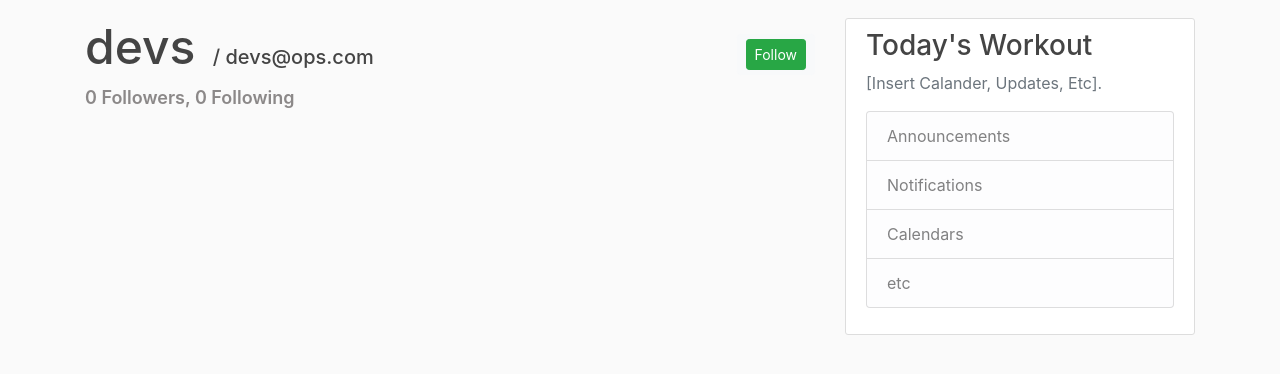
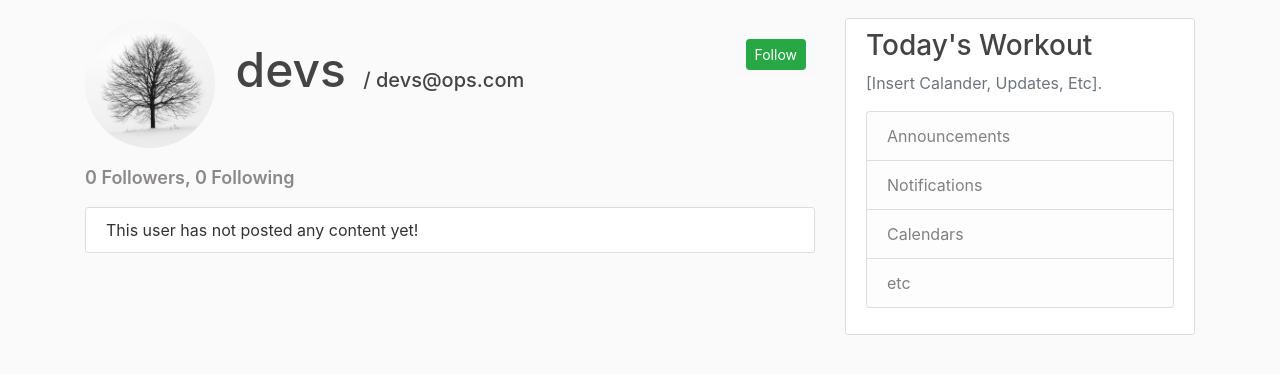
Before and after one commit to BenRushin/CS1530Chisel, a Flask app: a page that uses chisel/templates/user_posts.html in a window 1280 px wide. Shown: the part 62-436 px from the top of the page. Run offline with Flask 2, Linux system fonts and the light colour scheme; a user stored in the database is signed in; data comes from the database, SQL or seed files in the repository; both versions use the stored data as it was after the commit; some libraries are stand-ins or nearby versions.

Commit message:
added profile pic in search and profile page

```diff
--- a/chisel/static/dashboard.css
+++ b/chisel/static/dashboard.css
@@ -48,6 +48,12 @@ body {
   .article-img {
     height: 65px;
     width: 65px;
+    margin-right: 16px;
+  }
+
+  .profile-img {
+    height: 130px;
+    width: 130px;
     margin-right: 16px;
   }
 
--- a/chisel/templates/connect.html
+++ b/chisel/templates/connect.html
@@ -23,6 +23,7 @@
 
             <div class="media-body">
               <div class="article-metadata">
+                <img class="rounded-circle article-img" src="{{ url_for('static', filename='images/profile_pics/' + customer.image_file) }}">
                 <large class="search-username">{{customer.username  }}</large>
                 <small class="text-muted">/ {{customer.email }}</small>
                 <a class="mr-2 btn btn-info btn-sm pull-right" href="{{ url_for('user_posts', username=customer.username) }}">View Profile</a>
--- a/chisel/templates/user_posts.html
+++ b/chisel/templates/user_posts.html
@@ -2,6 +2,7 @@
 {% block content %}
 
 
+    <img class="rounded-circle profile-img" src="{{ url_for('static', filename='images/profile_pics/' + user.image_file) }}">
     <h1 class="mb-2 username username-email-pairing">{{ user.username }}&nbsp;</h1>
     <h5 class="username-email-pairing">  / {{ user.email }} </h5>
 
@@ -27,13 +28,17 @@
 
 
 
-    <p class="followers-following">{{ user.followers.count() }} Followers, {{ user.followed.count() }} Following</p>
+    <p class="followers-following mt-3">{{ user.followers.count() }} Followers, {{ user.followed.count() }} Following</p>
     {% if user.bio %}
     <div class="content-section bio">
                 <i>"{{ user.bio }}"</i>
     </div>
     {% endif %}
 
+
+    {% if not posts.items %}
+    <p class='content-section'>This user has not posted any content yet!</p>
+    {% endif %}
     {% for post in posts.items %}
         <article class="media content-section">
           <img class="rounded-circle article-img" src="{{ url_for('static', filename='images/profile_pics/' + post.author.image_file) }}">
```
Also changed, not shown: chisel/chisel.db.
